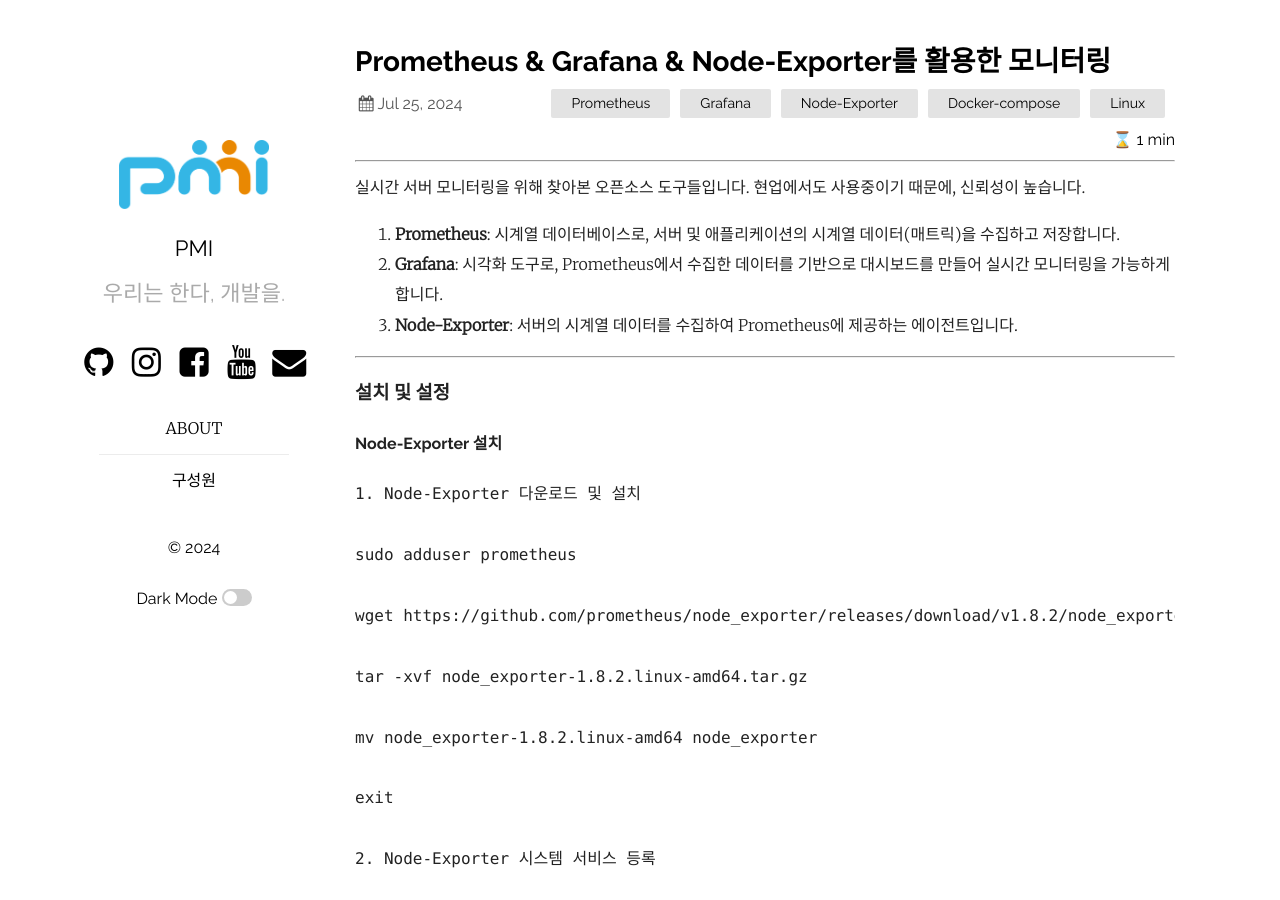
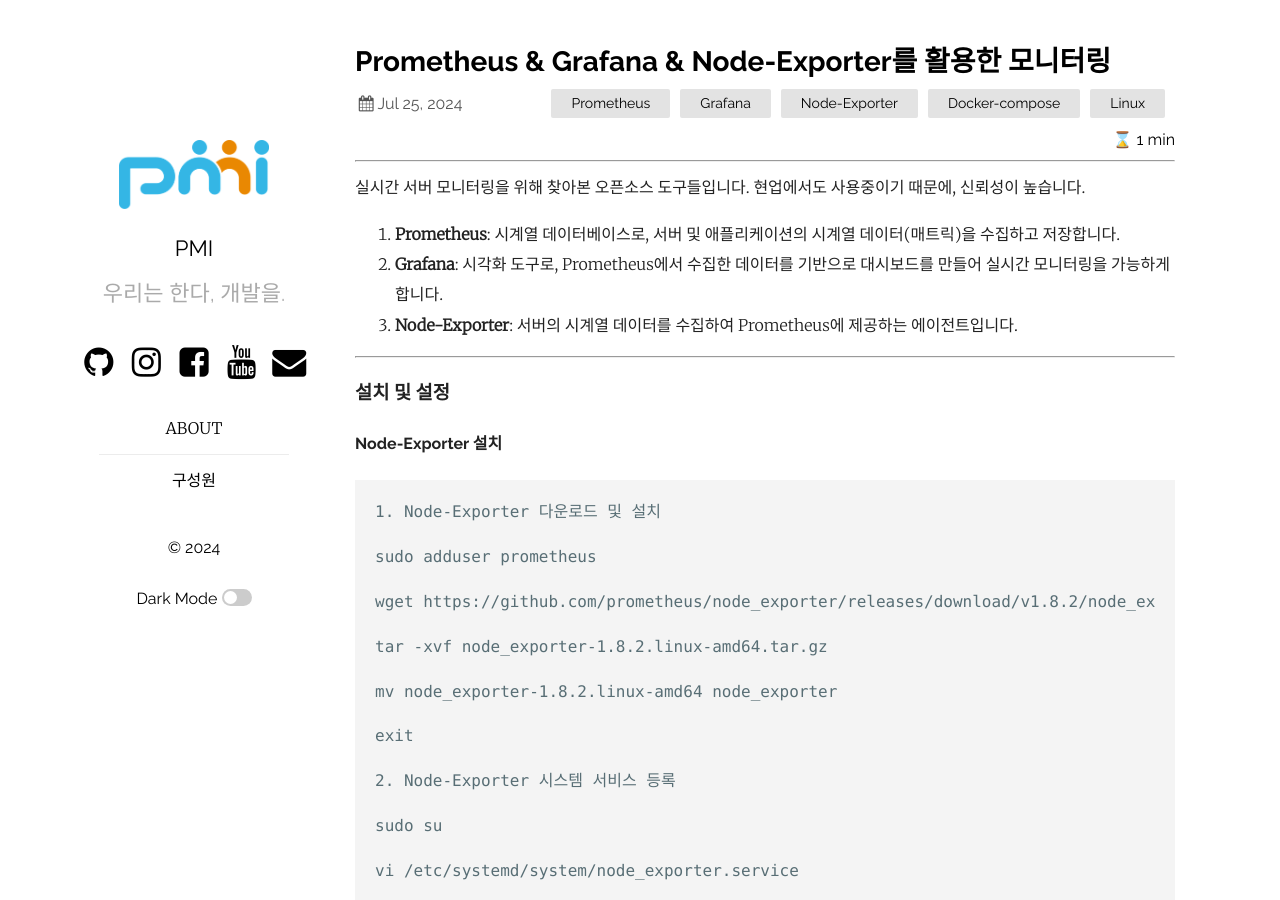
Before and after one commit to pmirnc-dev/pmirnc-dev.github.io, a Jekyll site: the page built from _posts/2024-07-25-Prometheus & Grafana & Node-Exporter를 활용한 모니터링.md, in a window 1280 px wide and 900 px high. Built offline with Jekyll 4.4.1, drawn with Linux system fonts in a browser that asks for light colours; comment, search, counter and statistics services are not loaded.

Commit message:
Update 2024-07-25-Prometheus & Grafana & Node-Exporter를 활용한 모니터링.md

````diff
--- a/_posts/2024-07-25-Prometheus & Grafana & Node-Exporter를 활용한 모니터링.md
+++ b/_posts/2024-07-25-Prometheus & Grafana & Node-Exporter를 활용한 모니터링.md
@@ -21,7 +21,7 @@
 
 #### **Node-Exporter 설치**
 
-```Node
+```
 1. Node-Exporter 다운로드 및 설치
 
 sudo adduser prometheus
@@ -75,7 +75,7 @@
 
 #### **Prometheus & Grafana 설치(docker compose 활용)**
 
-```Prometheus
+```
 1. Prometheus 설치 전 작업
 
 mkdir grafana
````
